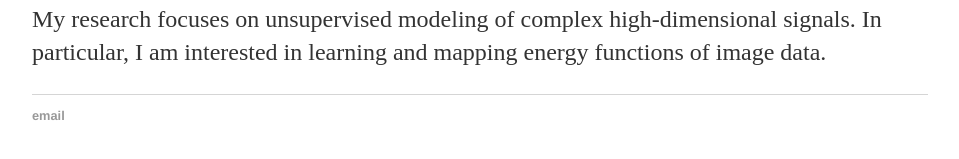
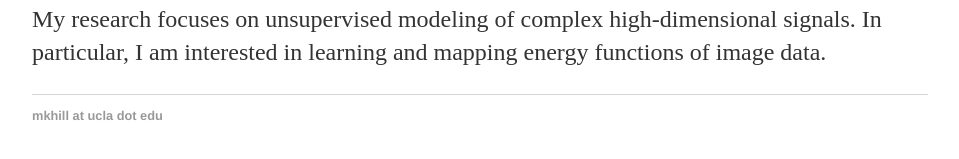
Before and after one commit to point0bar1/point0bar1.github.io, a Jekyll site: the page built from index.html, in a window 1280 px wide. Shown: the part 350-509 px from the top of the page, without its empty margins (160-1119 px from the left). Built offline with Jekyll 4.4.1, drawn with Linux system fonts in a browser that asks for light colours.

Commit message:
Update default.html

```diff
--- a/_layouts/default.html
+++ b/_layouts/default.html
@@ -20,7 +20,7 @@
 			</div><!-- /.container -->
 			<footer>
 	    		<ul>
-				<li><a href="mailto:point0bar1@gmail.com">email</a></li>
+				<li><a href="mailto:mkhill@ucla.edu">mkhill at ucla dot edu</a></li>
 				</ul>
 			</footer>
 		</body>
```
